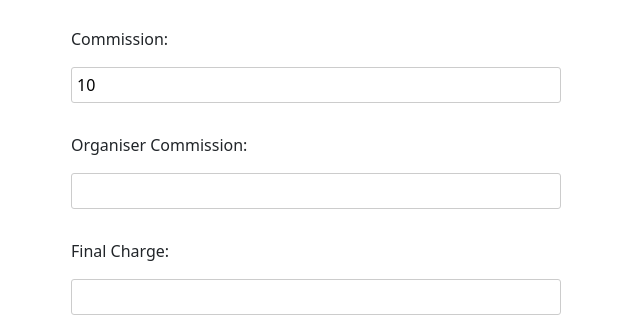
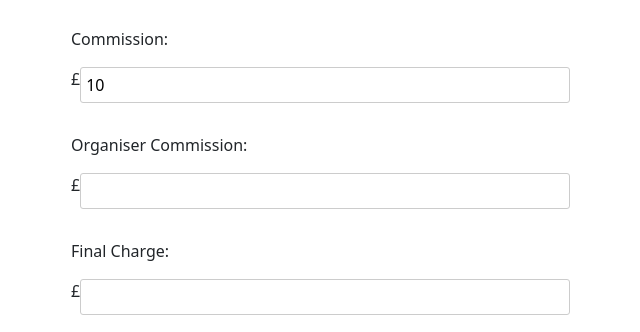
Before and after one commit to Matex600/javascript-challenge-oliver, a plain HTML site: page index.html in a window 1280 px wide. Shown: the part 743-1075 px from the top of the page, 319-959 px from the left. Drawn offline with nearby package versions, Linux system fonts and the light colour scheme.

Commit message:
Update styles and layout

```diff
--- a/assets/css/styles.css
+++ b/assets/css/styles.css
@@ -195,6 +195,11 @@ button:hover {
     background: #666;
 }
 
+span.currency {
+    float: left;
+
+}
+
 /* Speaker media query */
 
 @media (min-width: 568px)
--- a/assets/js/scripts.js
+++ b/assets/js/scripts.js
@@ -1,4 +1,6 @@
 let calculateBtn = document.getElementById('calculate');
+
+
 
 calculate.addEventListener('click', function(){
     let initialCharge = document.getElementById('speaker').value;
--- a/index.html
+++ b/index.html
@@ -79,15 +79,18 @@
         </div>
         <div class="item">
           <p>Commission:</p>
+          <span class="currency">£</span>
           <input id="percentage-commision" type="number" readonly value="10">
         </div>
         <div class="item">
           <p>Organiser Commission:</p>
+          <span class="currency">£</span>
           <input id="commission-amount" type="number">
         </div>
         <div class="item">
           <p>Final Charge:</p>
-           <input id="final-charge" type="number">
+          <span class="currency">£</span>
+          <input id="final-charge" type="number">
         </div>
         <div class="btn-block">
           <button type="button" id="calculate">Calculate</button>
```
Also changed, not shown: 1 other file.
